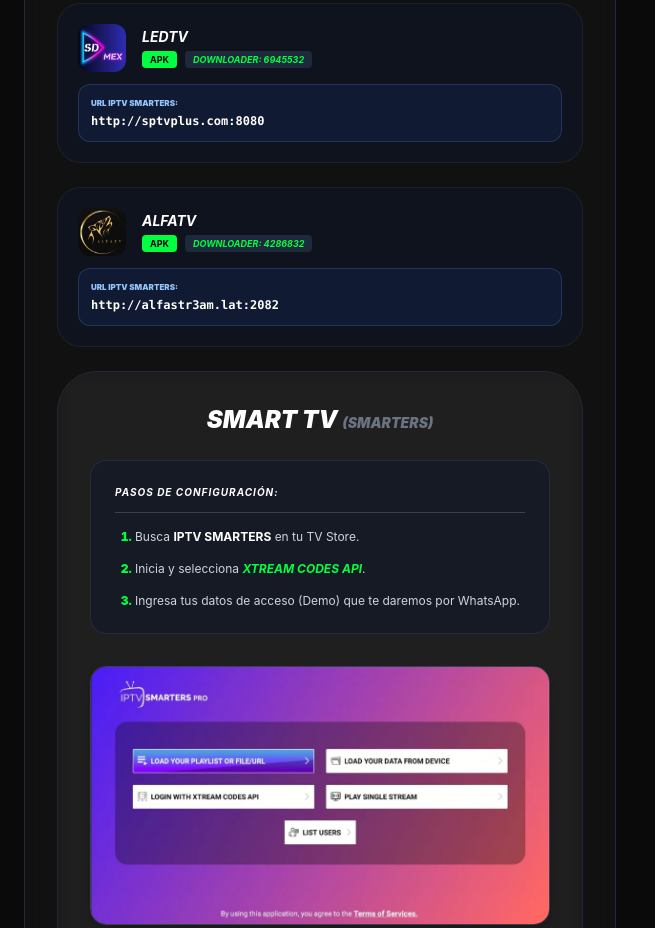
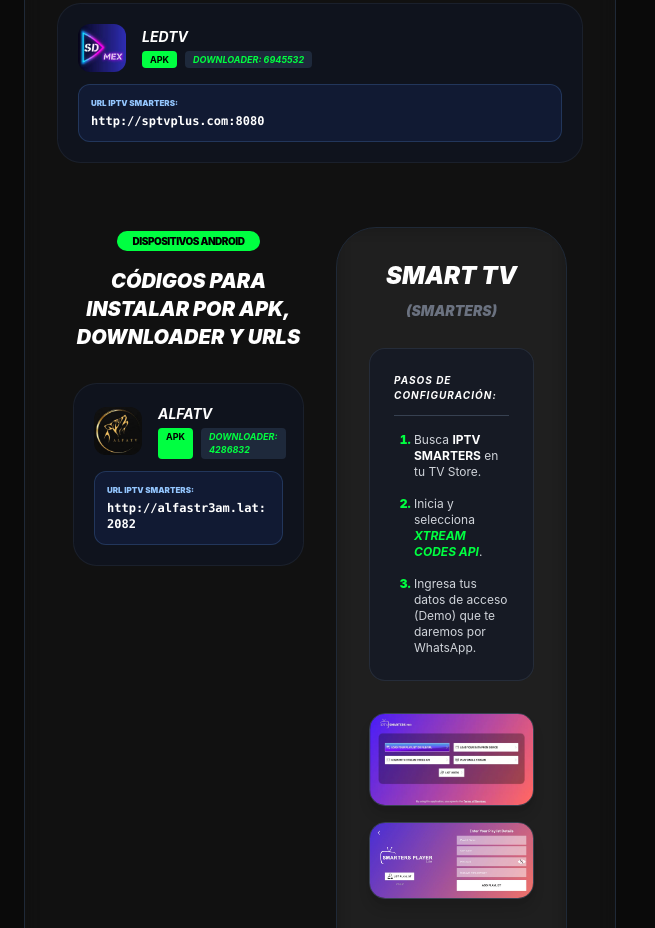
Before and after one commit to raym79-maker/LandingPage, a website: page public/descargas.html in a window 1280 px wide. Shown: the part 1242-2170 px from the top of the page, without its empty margins (0-655 px from the left). Drawn offline with nearby package versions, Linux system fonts and the light colour scheme.

Commit message:
Update descargas.html

```diff
--- a/public/descargas.html
+++ b/public/descargas.html
@@ -120,24 +120,34 @@
                         </div>
                     </div>
 
-                    <div class="bg-slate-900/50 p-5 rounded-3xl border border-gray-700/30 group hover:border-brand/20 transition-all mb-6">
+                    <main class="container mx-auto px-4 py-10">
+    <div class="grid grid-cols-1 lg:grid-cols-2 gap-8 items-start">
+
+        <div class="space-y-6">
+            <div class="text-center mb-8">
+                <span class="bg-brand text-black text-[10px] font-black px-4 py-1 rounded-full uppercase tracking-tighter">Dispositivos Android</span>
+                <h2 class="text-xl font-black uppercase italic text-white mt-4">Códigos para instalar por APK, Downloader y URLs</h2>
+            </div>
+
+            <div class="bg-slate-900/50 p-5 rounded-3xl border border-gray-700/30">
                 <div class="flex items-center gap-4 mb-3">
                     <img src="/img/alfatv.jpg" class="w-12 h-12 rounded-xl object-cover" alt="ALFATV">
                     <div class="flex-grow">
                         <h4 class="font-bold uppercase text-sm italic text-white">ALFATV</h4>
                         <div class="flex gap-2 mt-1">
-                <a href="https://go.aftvnews.com/6365890" target="_blank" class="px-2 py-0.5 bg-brand text-black text-[9px] font-bold rounded">APK</a>
-                <span class="px-2 py-0.5 bg-slate-800 text-brand text-[9px] font-bold rounded italic uppercase">DOWNLOADER: 4286832</span>
+                            <span class="px-2 py-0.5 bg-brand text-black text-[9px] font-bold rounded">APK</span>
+                            <span class="px-2 py-0.5 bg-slate-800 text-brand text-[9px] font-bold rounded italic">DOWNLOADER: 4286832</span>
                         </div>
                     </div>
                 </div>
                 <div class="bg-blue-900/20 p-3 rounded-xl border border-blue-400/20">
                     <p class="text-[8px] uppercase font-black text-blue-300 mb-1">URL IPTV SMARTERS:</p>
-        <p class="text-xs font-mono font-bold text-white break-all">
-            http://alfastr3am<span>.</span>lat<span>:</span>2082
-        </p>
+                    <p class="text-xs font-mono font-bold text-white break-all">http://alfastr3am<span>.</span>lat<span>:</span>2082</p>
                 </div>
-</div> <div class="glass rounded-[2.5rem] border border-gray-800 p-8 flex flex-col h-full">
+            </div>
+        </div>
+
+        <div class="glass rounded-[2.5rem] border border-gray-800 p-8 flex flex-col h-full">
             <h3 class="text-2xl font-black uppercase italic text-white text-center mb-6">Smart TV <span class="text-gray-500 text-sm">(Smarters)</span></h3>
 
             <div class="bg-slate-900/50 p-6 rounded-2xl border border-gray-700/50 mb-8">
@@ -157,12 +167,11 @@
                 Versión Gratuita Disponible en las Tiendas
             </div>
         </div>
-
-<div class="mt-20 p-10 glass rounded-[3rem] border border-gray-800 text-center relative overflow-hidden w-full">
-    <div class="absolute inset-0 bg-brand/5 pointer-events-none"></div>
+    </div> <div class="mt-20 p-10 glass rounded-[3rem] border border-gray-800 text-center relative overflow-hidden">
         <h4 class="text-2xl font-black uppercase italic mb-4 text-brand">¿Necesitas ayuda con la instalación?</h4>
         <p class="text-gray-400 mb-8 max-w-xl mx-auto font-bold uppercase text-xs tracking-wide">Contamos con soporte técnico personalizado para guiarte paso a paso.</p>
         <a href="https://wa.me/525521314298" target="_blank" class="inline-flex items-center gap-3 bg-[#25D366] text-white font-black px-10 py-5 rounded-full uppercase italic hover:scale-105 transition-transform shadow-xl shadow-[#25D366]/20">
-        <i class="fab fa-whatsapp text-2xl"></i> Hablar con Soporte
+            Hablar con Soporte
         </a>
     </div>
+</main>
```
Lines whose indentation alone changed are shown as unchanged.
